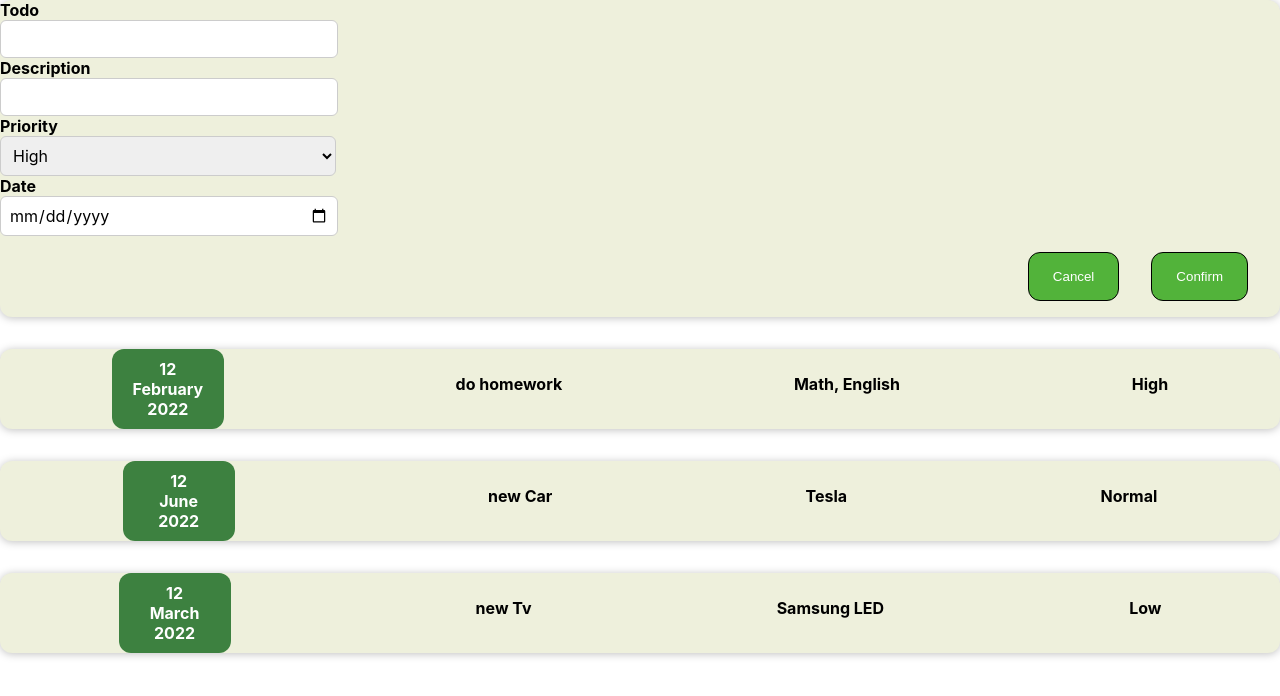
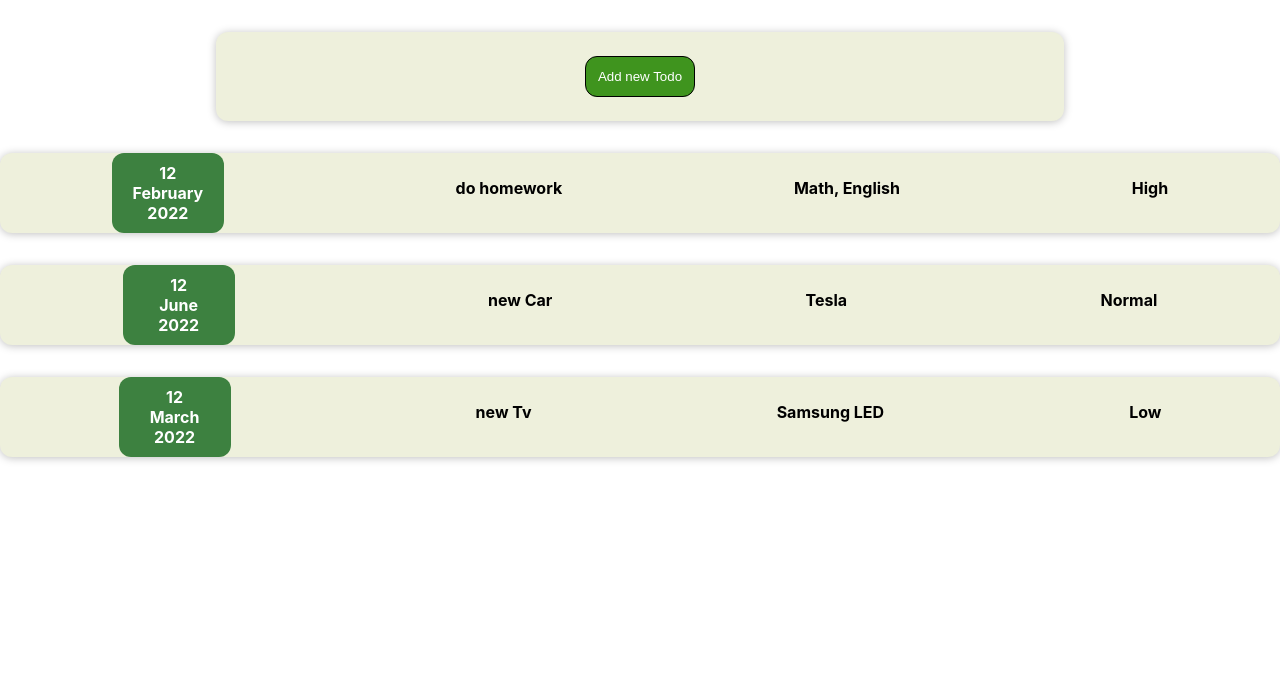
Before and after one commit to burak-h61/Projects, a React (Create React App) app: page / in a window 1280 px wide. Shown: the top 696 px of the page. Built offline with nearby package versions, Linux system fonts and the light colour scheme.

Commit message:
-added new validation function for todos -adjusted styling in button

```diff
--- a/src/components/Todo/Todo.js
+++ b/src/components/Todo/Todo.js
@@ -1,9 +1,10 @@
 import TodoDate from "../TodoDate";
 import "./Todo.css";
 const Todo = (props) => {
+
   return (
     <div className="todo__content">
-      <TodoDate  date={props.date}/>
+      <TodoDate date={props.date}/>
       <div className="todo__title">{props.title}</div>
       <div className="todo__description">{props.description}</div>
       <div className="todo__priority" >{props.priority}</div>
--- a/src/components/newTodo/NewTodo.css
+++ b/src/components/newTodo/NewTodo.css
@@ -0,0 +1,19 @@
+.new__todo{
+    text-align: center;
+    padding: 1.5rem;
+    background-color: #eef0dc;
+    border-radius: 12px;
+    box-shadow: 0 1px 8px rgba(0, 0, 0, 0.25);
+    gap:1rem;
+    width: 50rem;
+    max-width: 95%;
+    margin:2rem auto;
+}
+
+.new__todo button{
+    padding:12px;
+    border-radius: 12px;
+    border:1px solid black;
+    background-color:rgba(57, 145, 22, 0.959);
+    color:white;
+}
--- a/src/components/newTodo/NewTodo.js
+++ b/src/components/newTodo/NewTodo.js
@@ -1,18 +1,40 @@
 import TodoForm from "./TodoForm";
-const NewTodo=(props)=>{
+import { useState } from "react";
+import "./NewTodo.css";
 
-    const onSaveTodoData=(enteredTodo)=>{
-        const newTodo = {
-            ...enteredTodo,
-            id:Math.random().toString()
-        };
-        props.onAddTodo(newTodo);
-    }
+const NewTodo = (props) => {
+  const [isVisible, setIsVisible] = useState(false);
+  const onSaveTodoData = (enteredTodo) => {
+    const newTodo = {
+      ...enteredTodo,
+      id: Math.random().toString(),
+    };
 
-    return(
-        <TodoForm onSaveTodoData={onSaveTodoData}/>
-    );
-}
+    props.onAddTodo(newTodo);
+  };
 
+  const startVisibleHandler = () => {
+    setIsVisible(true);
+  };
+
+  const stopVisibleHandler = () => {
+    setIsVisible(false);
+  };
+
+  return (
+    <div className="new__todo">
+      {isVisible === false ? (
+        <button onClick={startVisibleHandler}>Add new Todo</button>
+      ) : (
+        <div>
+          <TodoForm
+            onSaveTodoData={onSaveTodoData}
+            isVisible={stopVisibleHandler}
+          />
+        </div>
+      )}
+    </div>
+  );
+};
 
 export default NewTodo;
--- a/src/components/newTodo/TodoForm.js
+++ b/src/components/newTodo/TodoForm.js
@@ -24,17 +24,56 @@ const TodoForm = (props) => {
 
   const onSubmitHandler = (event) => {
     event.preventDefault();
-    const todo = {
+    const enteredTodo = {
       title: inputTitle,
       description: inputDescription,
       priority: inputPriority,
       date: new Date(inputDate),
     };
-    props.onSaveTodoData(todo);
-    setInputTitle("");
-    setInputDescription("");
-    setInputPriority("");
-    setInputDate("");
+
+    const validateEnteredTodoTitle = () => {
+      return (
+        enteredTodo.title !== null ||
+        enteredTodo.title !== undefined ||
+        enteredTodo.title !== ""
+      );
+    };
+    const validateEnteredTodoDescription = () => {
+      return (
+        enteredTodo.description !== null ||
+        enteredTodo.description !== undefined ||
+        enteredTodo.description !== ""
+      );
+    };
+    const validateEnteredTodoPriority = () => {
+      return (
+        enteredTodo.priority !== null ||
+        enteredTodo.priority !== undefined ||
+        enteredTodo.priority !== ""
+      );
+    };
+    const validateEnteredTodoDate = () => {
+      let validDate = Date.parse(enteredTodo.date);
+      return isNaN(validDate);
+    };
+
+    const onValidateEnteredTodo = () => {
+      return (
+        validateEnteredTodoTitle() &&
+        validateEnteredTodoDescription() &&
+        validateEnteredTodoPriority() &&
+        validateEnteredTodoDate()
+      );
+    };
+    if (onValidateEnteredTodo()) {
+      alert("Please check your Input.");
+    } else {
+      props.onSaveTodoData(enteredTodo);
+      setInputTitle("");
+      setInputDescription("");
+      setInputPriority("");
+      setInputDate("");
+    }
   };
 
   return (
@@ -55,6 +94,7 @@ const TodoForm = (props) => {
         <div className="todo__control">
           <label>Priority</label>
           <select onChange={onPriorityHandler.bind(inputPriority)}>
+            <option></option>
             <option onChange={onPriorityHandler}>High</option>
             <option onChange={onPriorityHandler}>Normal</option>
             <option onChange={onPriorityHandler}>Low</option>
@@ -72,7 +112,9 @@ const TodoForm = (props) => {
           />
         </div>
         <div className="btns">
-          <button className="btn__todo">Cancel</button>
+          <button className="btn__todo" type="button" onClick={props.isVisible}>
+            Cancel
+          </button>
           <button className="btn__todo" type="submit">
             Confirm
           </button>
```
